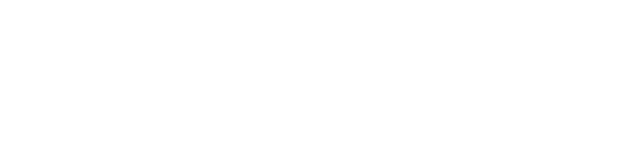
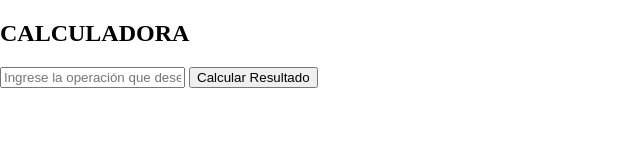
Before and after one commit to nuevo637/Calculadora-CGIPerl, a plain HTML site: page index.html in a window 1280 px wide. Shown: the whole page, without its empty margins (0-640 px from the left). Drawn offline with Linux system fonts and the light colour scheme.

Commit message:
Cuerpo del html e inciio del estilo

```diff
--- /dev/null
+++ b/css/style.css
@@ -0,0 +1,7 @@
+body{
+    margin: 0;
+}
+section{
+    align-items: center;
+    justify-content: center;
+}
--- a/index.html
+++ b/index.html
@@ -3,9 +3,18 @@
 <head>
     <meta charset="UTF-8">
     <meta name="viewport" content="width=device-width, initial-scale=1.0">
-    <title>Document</title>
+    <link rel="stylesheet" href="css/style.css">
+    <title>Calculadora</title>
 </head>
 <body>
-
+    <section>
+        <div>
+            <form action="cgi-bin/operacion.cgi" method="post">
+                <h1>CALCULADORA</h1>
+                <input name="operacion" placeholder="Ingrese la operación que desea calcular">
+                <button>Calcular Resultado</button>
+            </form>
+        </div>
+    </section>
 </body>
 </html>
```
